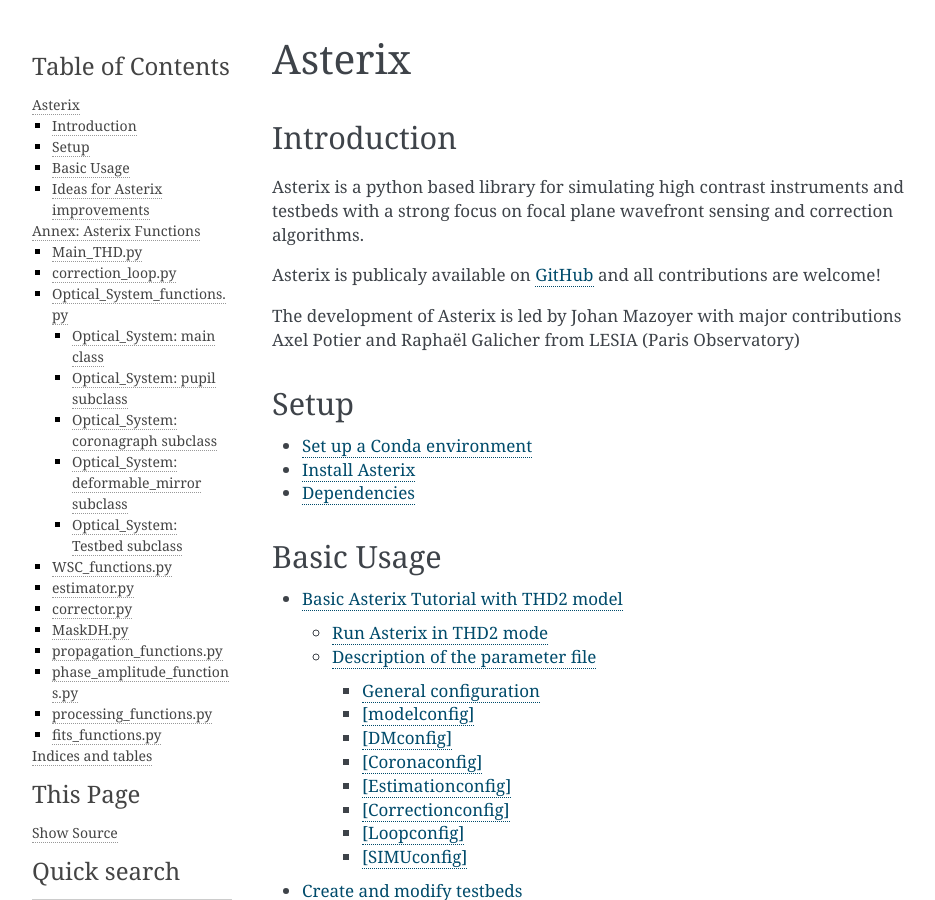
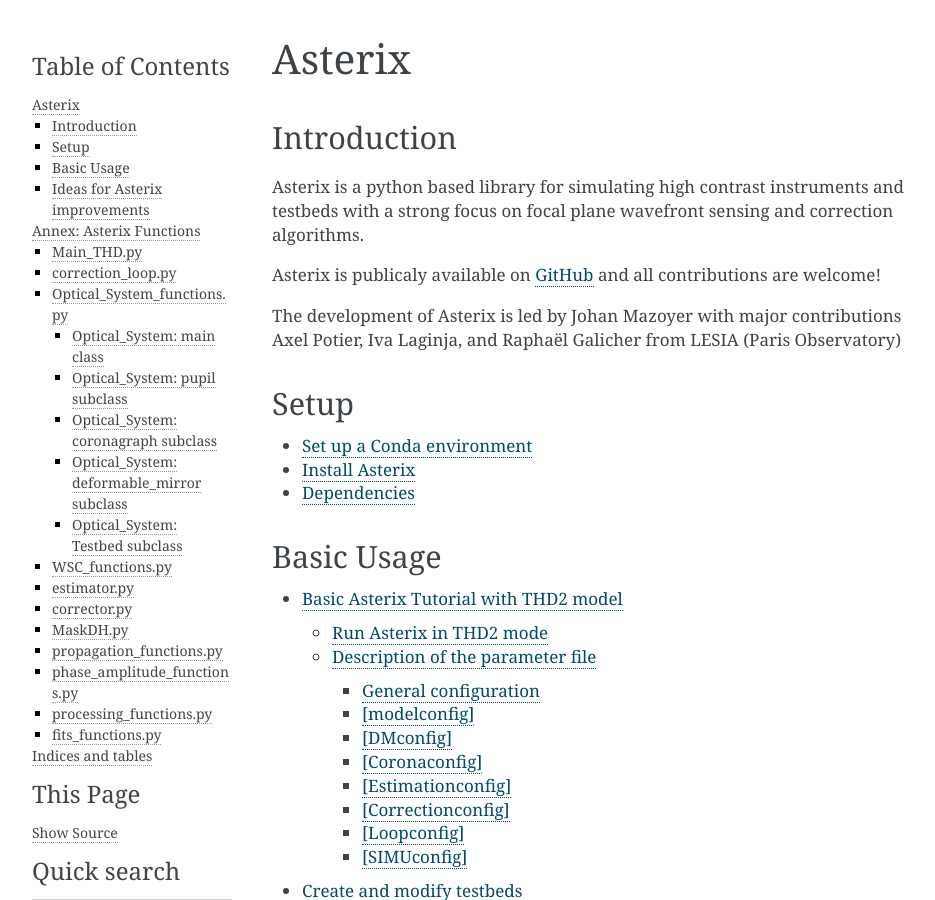
Before and after one commit to johanmazoyer/Asterix, a Sphinx documentation site: the page built from source/index.rst, in a window 1280 px wide and 900 px high. Shown: the whole window, without its empty margins (148-1083 px from the left). Built offline with Sphinx 7.4.7, drawn with Linux system fonts in a browser that asks for light colours.

Commit message:
adde Iva to contributors

```diff
--- a/source/conf.py
+++ b/source/conf.py
@@ -20,7 +20,7 @@
 
 project = 'Asterix'
 copyright = '2021, Johan Mazoyer, Axel Potier, Raphaël Galicher'
-author = 'Johan Mazoyer, Axel Potier, Raphaël Galicher'
+author = 'Johan Mazoyer, Iva Laginja, Axel Potier, Raphaël Galicher'
 
 # The full version, including alpha/beta/rc tags
 # release = 'v2.0'
--- a/source/index.rst
+++ b/source/index.rst
@@ -9,7 +9,7 @@
 
 Asterix is publicaly available on `GitHub <https://github.com/johanmazoyer/Asterix>`_ and all contributions are welcome!
 
-The development of Asterix is led by Johan Mazoyer with major contributions Axel Potier
+The development of Asterix is led by Johan Mazoyer with major contributions Axel Potier, Iva Laginja,
 and Raphaël Galicher from LESIA (Paris Observatory)
 
 
```
